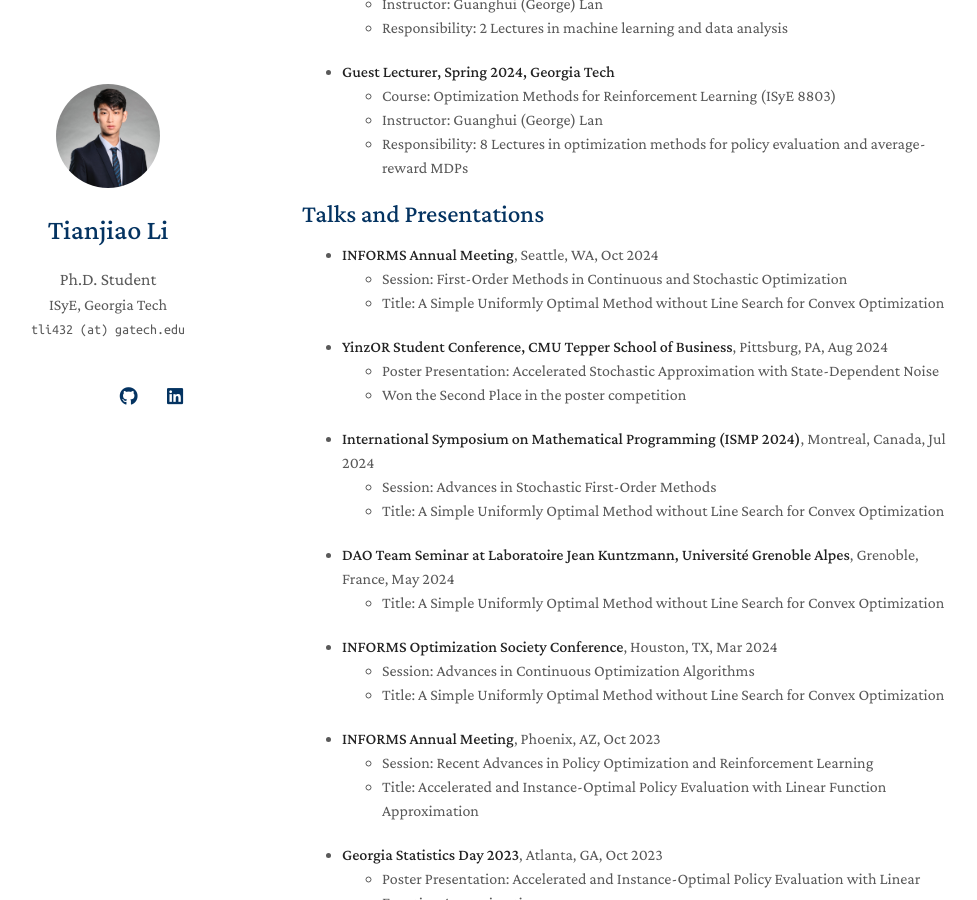
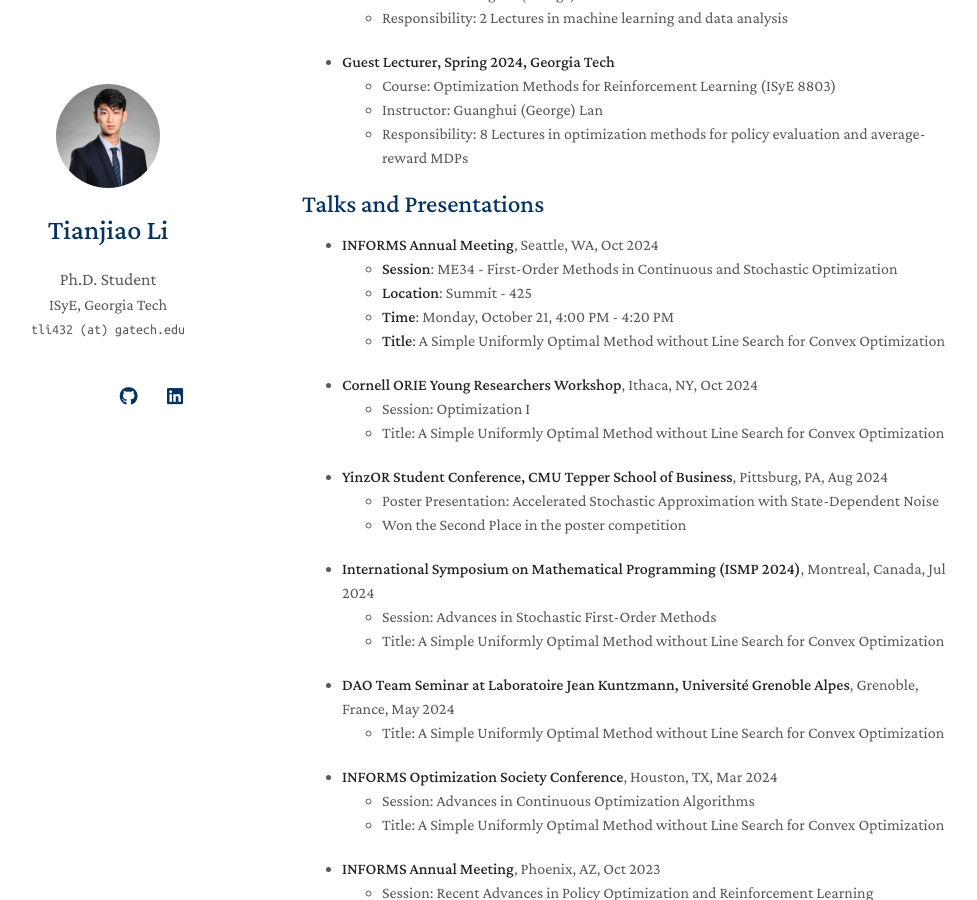
Before and after one commit to tli432/tli432.github.io, a Jekyll site: the page built from index.md, in a window 1280 px wide and 900 px high, scrolled down 2306 px. Shown: the whole window, without its empty margins (168-1145 px from the left). Built offline with Jekyll 4.4.1, drawn with Linux system fonts in a browser that asks for light colours; nearby versions of some CDN libraries; a style sheet for code colours, icons or effects is not loaded; our own code applies the rules of GitHub Pages for plain Markdown files; some of the changed text lies outside the part shown.

Commit message:
updated publications and informs talk

```diff
--- a/_data/publications.yml
+++ b/_data/publications.yml
@@ -22,7 +22,7 @@ main:
   - title: "Stochastic First-Order Methods for Average-Reward Markov Decision Processes"
     authors: <strong>Tianjiao Li</strong>, Feiyang Wu, Guanghui Lan
     # conference_short: CVPR
-    journal: Under second-round review, Mathematics of Operations Research. Initial version submitted in Sep 2022.
+    journal: Accepted for publication, Mathematics of Operations Research, 2024.
     pdf: https://arxiv.org/pdf/2205.05800.pdf
     # bibtex: https://scholar.googleusercontent.com/scholar.bib?q=info:kyuY6lW9ADcJ:scholar.google.com/&output=citation&scisdr=ClH4ZR_KEN2AhlzvMEY:AFWwaeYAAAAAZffpKEbyiEDOawgF3kUPaCEoZ2k&scisig=AFWwaeYAAAAAZffpKPkhamaocLiB8XLoZ1Out8g&scisf=4&ct=citation&cd=-1&hl=en
     # notes:
--- a/index.md
+++ b/index.md
@@ -62,7 +62,13 @@ My research focuses on the design and analysis of efficient algorithms for *Nonl
 ## Talks and Presentations
 
 - **INFORMS Annual Meeting**, Seattle, WA, Oct 2024
-  - Session: First-Order Methods in Continuous and Stochastic Optimization
+  - **Session**: ME34 - First-Order Methods in Continuous and Stochastic Optimization
+  - **Location**: Summit - 425
+  - **Time**: Monday, October 21, 4:00 PM - 4:20 PM
+  - **Title**: A Simple Uniformly Optimal Method without Line Search for Convex Optimization
+
+- **Cornell ORIE Young Researchers Workshop**, Ithaca, NY, Oct 2024
+  - Session: Optimization I
   - Title: A Simple Uniformly Optimal Method without Line Search for Convex Optimization
 
 - **YinzOR Student Conference, CMU Tepper School of Business**, Pittsburg, PA, Aug 2024
```
Also changed, not shown: 1 other file.
